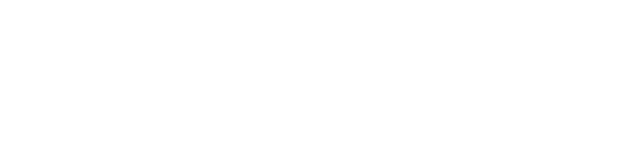
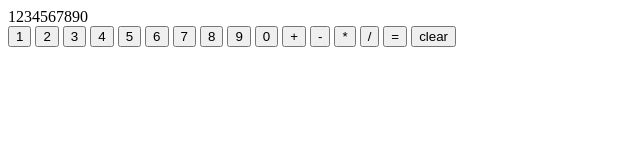
Before and after one commit to MikeBuckets2/calculator, a plain HTML site: page index.html in a window 1280 px wide. Shown: the whole page, without its empty margins (0-640 px from the left). Drawn offline with Linux system fonts and the light colour scheme.

Commit message:
create HTML calculator with buttons

```diff
--- a/index.html
+++ b/index.html
@@ -8,6 +8,23 @@
     <script src="javascript.js" defer></script>
 </head>
 <body>
-
+    <div class="Calculator"></div>
+        <div class="display">1234567890</div>
+        <button>1</button>
+        <button>2</button>
+        <button>3</button>
+        <button>4</button>
+        <button>5</button>
+        <button>6</button>
+        <button>7</button>
+        <button>8</button>
+        <button>9</button>
+        <button>0</button>
+        <button>+</button>
+        <button>-</button>
+        <button>*</button>
+        <button>/</button>
+        <button>=</button>
+        <button>clear</button>
 </body>
 </html>
--- a/javascript.js
+++ b/javascript.js
@@ -31,4 +31,3 @@ function operate(op, a, b) {
         return alert('Cannot use that operator');
     };
 };
-console.log(operate('*', 20, 5));
```
